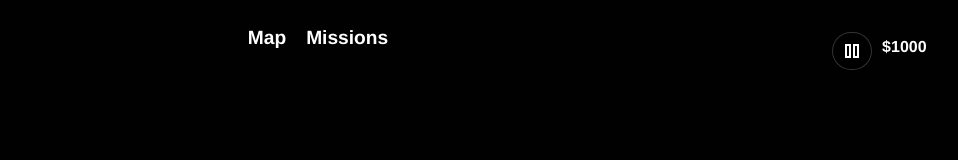
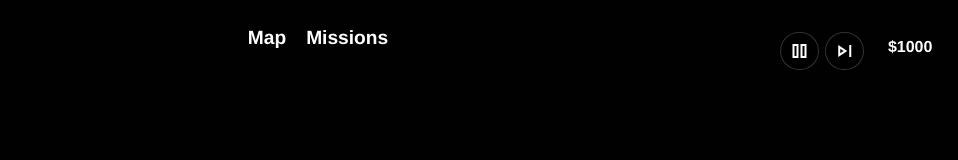
Before and after one commit to cocomittens/Overlink, a React (Vite) app in the folder frontend/: page /agentLogin in a window 1280 px wide. Shown: the top 160 px of the page, without its empty margins (322-1280 px from the left). Built offline with nearby package versions, Linux system fonts and the light colour scheme.

Commit message:
Add next button

```diff
--- a/frontend/src/components/BackgroundMusic.tsx
+++ b/frontend/src/components/BackgroundMusic.tsx
@@ -1,14 +1,28 @@
 import React, { useEffect, useRef, useState } from "react";
 
 export function BackgroundMusic() {
+  const tracks = [
+    "/audio/bg1.mp3",
+    "/audio/bg2.mp3",
+    "/audio/bg3.mp3",
+    "/audio/bg4.mp3",
+    "/audio/bg5.mp3",
+    "/audio/bg6.mp3",
+    "/audio/bg7.mp3",
+  ];
   const audioRef = useRef<HTMLAudioElement | null>(null);
   const [paused, setPaused] = useState(false);
+  const [trackIndex, setTrackIndex] = useState(0);
 
   useEffect(() => {
-    const audio = new Audio("../../public/audio/bg1.mp3");
-    audio.loop = true;
+    const audio = new Audio(tracks[0]);
     audio.volume = 0.35;
     audioRef.current = audio;
+
+    const handleEnded = () => {
+      setTrackIndex((prev) => (prev + 1) % tracks.length);
+    };
+    audio.addEventListener("ended", handleEnded);
 
     const start = async () => {
       try {
@@ -20,10 +34,22 @@ export function BackgroundMusic() {
     start();
 
     return () => {
+      audio.removeEventListener("ended", handleEnded);
       audio.pause();
       audioRef.current = null;
     };
   }, []);
+
+  useEffect(() => {
+    const audio = audioRef.current;
+    if (!audio) return;
+    audio.src = tracks[trackIndex];
+    audio.currentTime = 0;
+    audio
+      .play()
+      .then(() => setPaused(false))
+      .catch(() => setPaused(true));
+  }, [trackIndex, tracks]);
 
   const toggle = () => {
     const audio = audioRef.current;
@@ -37,7 +63,12 @@ export function BackgroundMusic() {
     }
   };
 
+  const nextTrack = () => {
+    setTrackIndex((prev) => (prev + 1) % tracks.length);
+  };
+
   return (
+    <div className="music-controls">
       <button
         className="music-toggle"
         onClick={toggle}
@@ -50,5 +81,13 @@ export function BackgroundMusic() {
           <span className="material-symbols-outlined">pause</span>
         )}
       </button>
+      <button
+        className="music-toggle"
+        onClick={nextTrack}
+        aria-label="Next track"
+      >
+        <span className="material-symbols-outlined">skip_next</span>
+      </button>
+    </div>
   );
 }
--- a/frontend/src/styles/navbar.scss
+++ b/frontend/src/styles/navbar.scss
@@ -64,6 +64,12 @@
     }
   }
 
+  .music-controls {
+    display: inline-flex;
+    align-items: center;
+    gap: 6px;
+  }
+
   .money {
     color: #fff;
     font-weight: bold;
```
Lines whose indentation alone changed are shown as unchanged.
